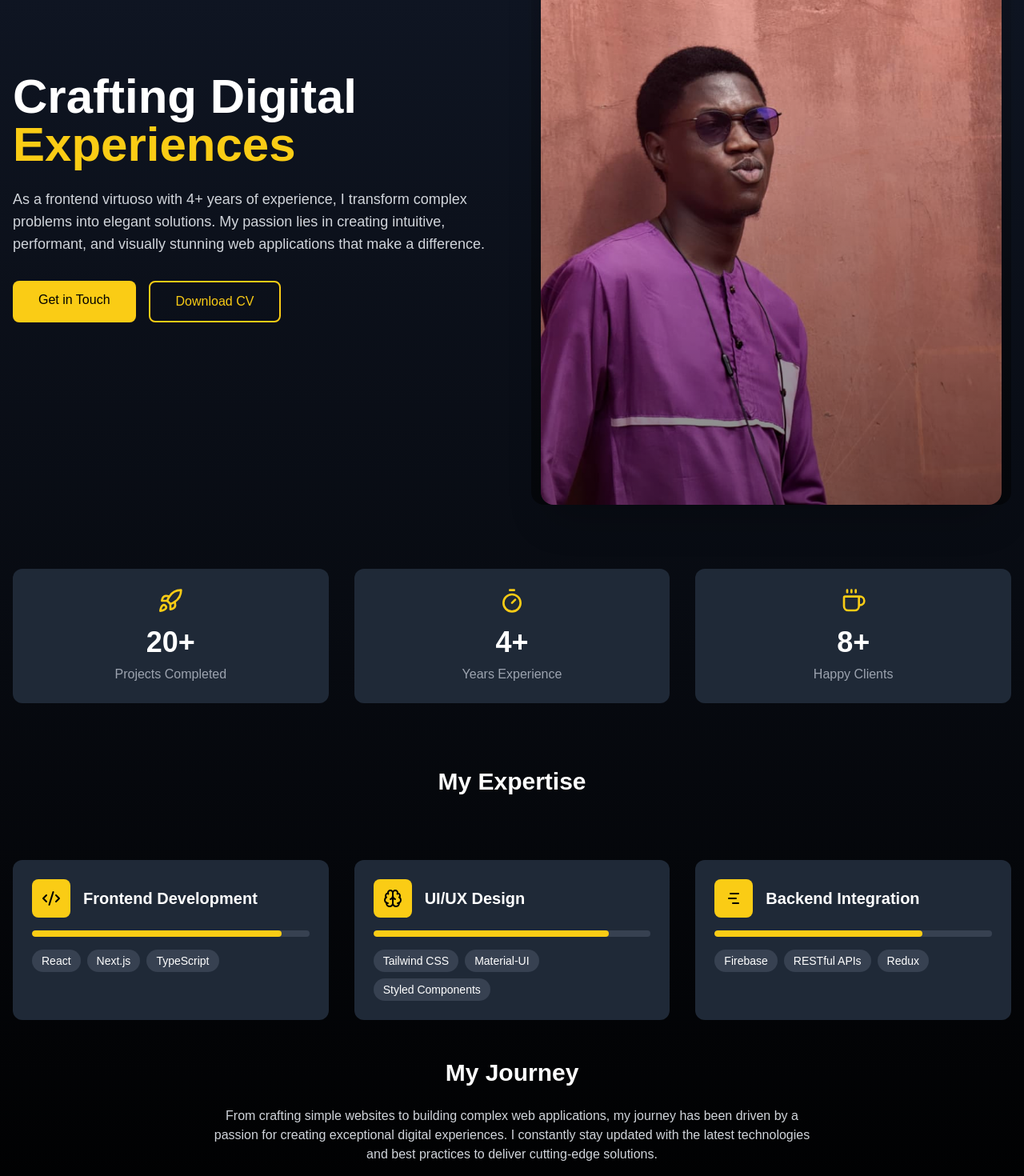
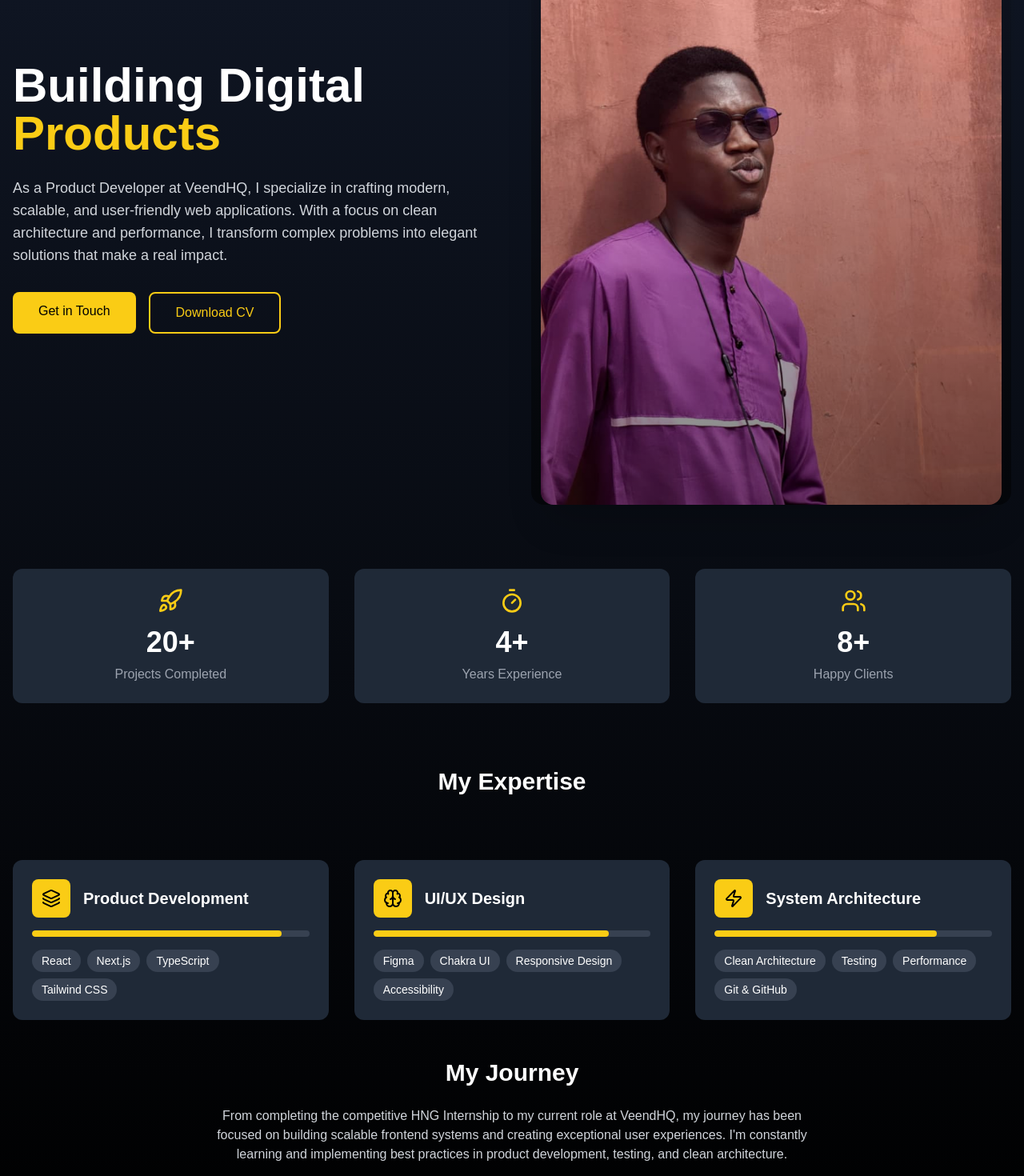
Before and after one commit to Apex10A/apex-portfolio, a Next.js app: page /about in a window 1280 px wide. Shown: the part 233-1703 px from the top of the page at 80% size. Built offline with nearby package versions, Linux system fonts and the light colour scheme; a web font is replaced by a local one.

Commit message:
fix: updated portfolio

```diff
--- a/src/app/(landing-page)/about/page.tsx
+++ b/src/app/(landing-page)/about/page.tsx
@@ -7,7 +7,10 @@ import {
   GanttChart,
   Coffee,
   Timer,
-  ChevronRight
+  ChevronRight,
+  Users,
+  Zap,
+  Layers
 } from 'lucide-react';
 import "@/app/index.css"
 import { Suspense } from 'react'
@@ -121,29 +124,29 @@ const About: React.FC = () => {
 
   const skills: Skill[] = [
     {
-      name: "Frontend Development",
+      name: "Product Development",
       level: 90,
-      icon: <Code2 className="w-6 h-6" />,
-      tools: ["React", "Next.js", "TypeScript"]
+      icon: <Layers className="w-6 h-6" />,
+      tools: ["React", "Next.js", "TypeScript", "Tailwind CSS"]
     },
     {
       name: "UI/UX Design",
       level: 85,
       icon: <Brain className="w-6 h-6" />,
-      tools: ["Tailwind CSS", "Material-UI", "Styled Components"]
+      tools: ["Figma", "Chakra UI", "Responsive Design", "Accessibility"]
     },
     {
-      name: "Backend Integration",
-      level: 75,
-      icon: <GanttChart className="w-6 h-6" />,
-      tools: ["Firebase", "RESTful APIs", "Redux"]
+      name: "System Architecture",
+      level: 80,
+      icon: <Zap className="w-6 h-6" />,
+      tools: ["Clean Architecture", "Testing", "Performance", "Git & GitHub"]
     }
   ];
 
   const stats: StatItem[] = [
     { icon: <Rocket className="w-8 h-8 mx-auto mb-4 text-yellow-400" />, count: projectsCount, label: "Projects Completed" },
     { icon: <Timer className="w-8 h-8 mx-auto mb-4 text-yellow-400" />, count: experienceCount, label: "Years Experience" },
-    { icon: <Coffee className="w-8 h-8 mx-auto mb-4 text-yellow-400" />, count: clientsCount, label: "Happy Clients" }
+    { icon: <Users className="w-8 h-8 mx-auto mb-4 text-yellow-400" />, count: clientsCount, label: "Happy Clients" }
   ];
 
   return (
@@ -154,17 +157,17 @@ const About: React.FC = () => {
         <div className="grid lg:grid-cols-2 gap-12 items-center mb-20">
           <div className={`transform transition-all duration-700 ${isVisible ? 'translate-x-0 opacity-100' : '-translate-x-full opacity-0'}`}>
             <h1 className="text-4xl lg:text-6xl font-bold mb-6">
-              Crafting Digital <span className="text-yellow-400">Experiences</span>
+              Building Digital <span className="text-yellow-400">Products</span>
             </h1>
             <p className="text-gray-300 text-lg mb-8">
-              As a frontend virtuoso with {experienceCount}+ years of experience, I transform complex problems into elegant solutions. My passion lies in creating intuitive, performant, and visually stunning web applications that make a difference.
+              As a Product Developer at VeendHQ, I specialize in crafting modern, scalable, and user-friendly web applications. With a focus on clean architecture and performance, I transform complex problems into elegant solutions that make a real impact.
             </p>
             <div className="flex flex-wrap gap-4">
               <a href="#contact" className="px-8 py-3 bg-yellow-400 text-black rounded-lg font-medium hover:bg-yellow-500 transition-colors duration-300">
                 Get in Touch
               </a>
               <a
-                href="/resume.pdf"
+                href="/Praise Afolabi.pdf"
                 target="_blank"
                 rel="noopener noreferrer"
                 className="px-8 py-3 border-2 border-yellow-400 text-yellow-400 rounded-lg font-medium hover:bg-yellow-400 hover:text-black transition-colors duration-300"
@@ -212,10 +215,10 @@ const About: React.FC = () => {
         }`}>
           <h2 className="text-3xl font-bold mb-6">My Journey</h2>
           <p className="text-gray-300 mb-8">
-            From crafting simple websites to building complex web applications, my journey has been driven by a passion for creating exceptional digital experiences. I constantly stay updated with the latest technologies and best practices to deliver cutting-edge solutions.
+            From completing the competitive HNG Internship to my current role at VeendHQ, my journey has been focused on building scalable frontend systems and creating exceptional user experiences. I'm constantly learning and implementing best practices in product development, testing, and clean architecture.
           </p>
           <a
-            href="/resume.pdf"
+            href="/Praise Afolabi.pdf"
             target="_blank"
             rel="noopener noreferrer"
             className="inline-flex items-center gap-2 text-yellow-400 hover:text-yellow-500 transition-colors duration-300"
```
